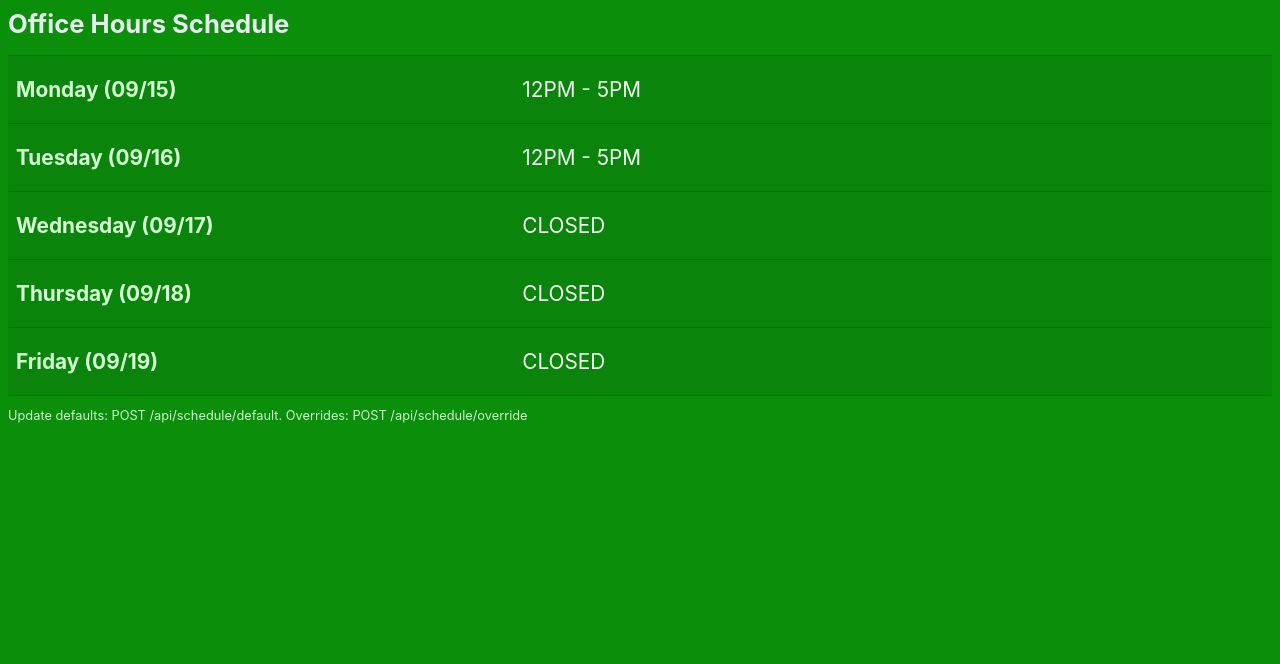
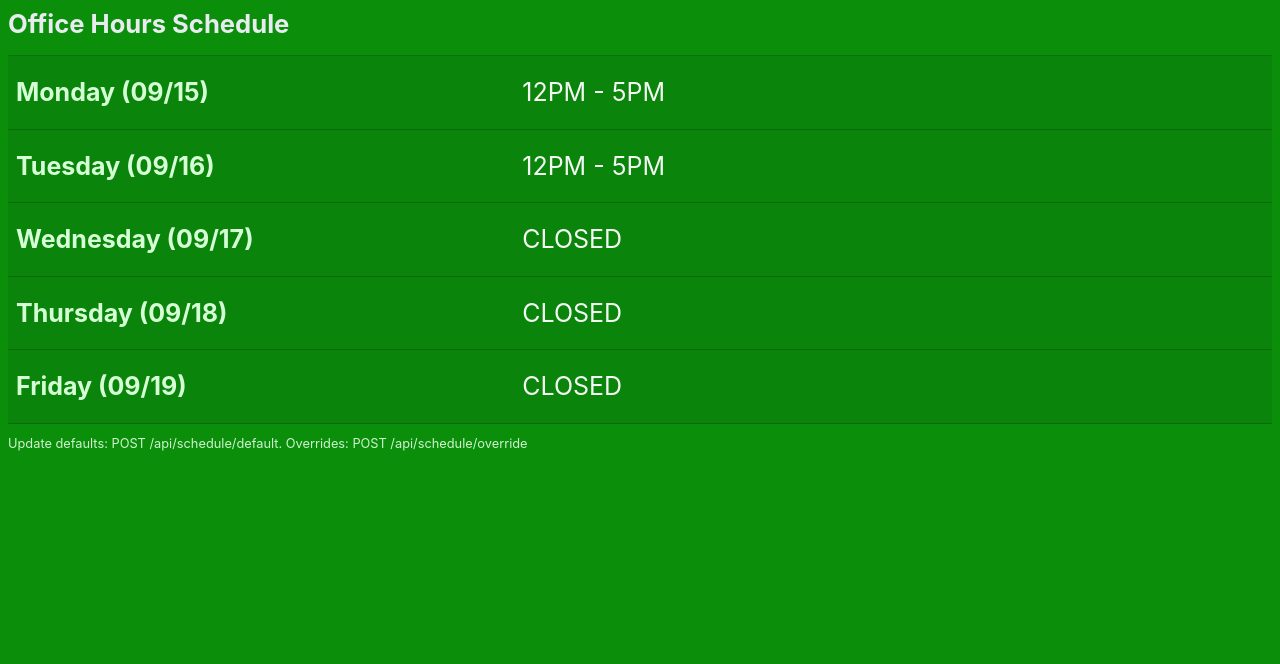
Before and after one commit to masonesports/OfficeHoursSignTV, a Flask app: page / in a window 1280 px wide. Shown: the top 664 px of the page. Run offline with Flask 3, Linux system fonts and the light colour scheme.

Commit message:
Size Change

```diff
--- a/static/style.css
+++ b/static/style.css
@@ -25,7 +25,7 @@ h1 { font-size: clamp(22px, 3.2vh, 42px); margin: 8px 0 16px; }
 	column-gap: 32px;
 	row-gap: 6px;
 	/* Row text scales slightly larger than base for readability */
-	font-size: clamp(16px, 2.6vh, 28px);
+	font-size: clamp(25px, 2.6vh, 28px);
 	padding: 20px 8px; /* add small horizontal padding within rows */
 	border-bottom: 1px solid rgba(0,0,0,0.2);
 	background: rgba(0,0,0,0.08);
```
